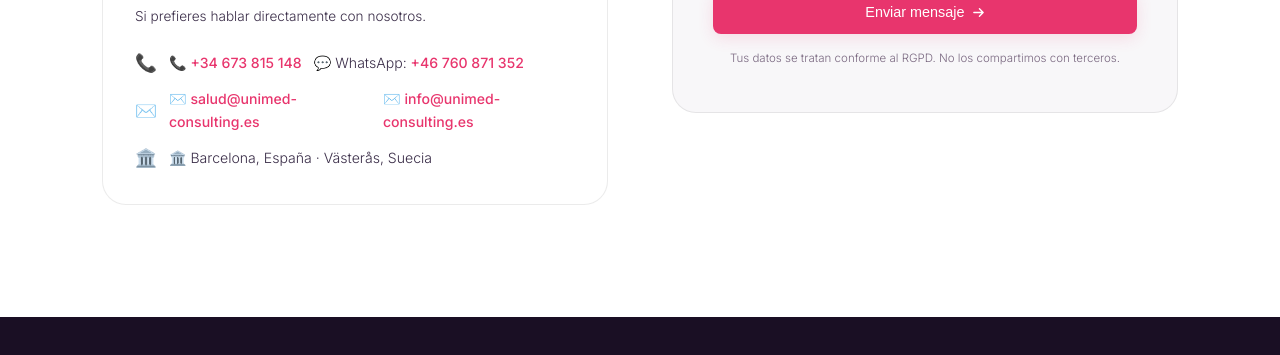
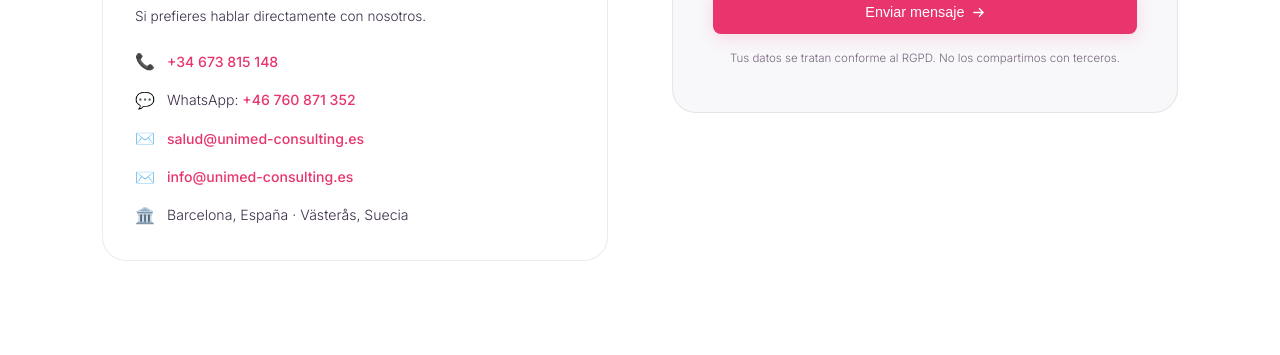
Before and after one commit to clinicaerus/unimed-web, a plain HTML site: page contacto.html in a window 1280 px wide. Shown: the part 1314-1669 px from the top of the page. Drawn offline with nearby package versions, Linux system fonts and the light colour scheme.

Commit message:
Update contacto.html

```diff
--- a/contacto.html
+++ b/contacto.html
@@ -76,9 +76,9 @@ nav{position:sticky;top:0;z-index:300;background:rgba(255,255,255,.94);backdrop-
 .btn-p:hover{background:#c82c5c;transform:translateY(-1px);box-shadow:0 8px 24px var(--rose-gl)}
 .btn-g{display:inline-flex;align-items:center;gap:.45rem;font-size:.83rem;font-weight:400;padding:.78rem 1.6rem;border-radius:var(--r);background:transparent;color:var(--ink2);border:1.5px solid var(--line);transition:all .25s var(--ease);cursor:pointer}
 .btn-g:hover{border-color:var(--rose);color:var(--rose)}
-.contact-data{display:flex;flex-direction:column;gap:.6rem;margin-top:.5rem}
+.contact-data{display:flex;flex-direction:column;gap:.75rem;margin-top:.5rem}
 .cdata{display:flex;align-items:center;gap:.75rem;font-size:.88rem;color:var(--ink2)}
-.cdata span{font-size:1.1rem}
+.cdata span{font-size:1rem;flex-shrink:0;width:20px;text-align:center}
 .cdata a{color:var(--rose);font-weight:500}
 .cdata a:hover{text-decoration:underline}
 .calendly-ph{background:var(--bg3);border:1.5px dashed var(--liner);border-radius:var(--r);padding:1.5rem;text-align:center}
@@ -180,17 +180,23 @@ Iniciar conversación — gratis
 <div class="contact-data">
   <div class="cdata">
     <span>📞</span>
-<div>📞 <a href="tel:+34673815148">+34 673 815 148</a></div>
-<div>💬 WhatsApp: <a href="https://wa.me/46760871352">+46 760 871 352</a></div>
+    <div><a href="tel:+34673815148">+34 673 815 148</a></div>
+  </div>
+  <div class="cdata">
+    <span>💬</span>
+    <div>WhatsApp: <a href="https://wa.me/46760871352">+46 760 871 352</a></div>
   </div>
   <div class="cdata">
     <span>✉️</span>
-<div>✉️ <a href="mailto:salud@unimed-consulting.es">salud@unimed-consulting.es</a></div>
-<div>✉️ <a href="mailto:info@unimed-consulting.es">info@unimed-consulting.es</a></div>
+    <div><a href="mailto:salud@unimed-consulting.es">salud@unimed-consulting.es</a></div>
+  </div>
+  <div class="cdata">
+    <span>✉️</span>
+    <div><a href="mailto:info@unimed-consulting.es">info@unimed-consulting.es</a></div>
   </div>
   <div class="cdata">
     <span>🏛️</span>
-<div>🏛️ Barcelona, España · Västerås, Suecia</div>
+    <div>Barcelona, España · Västerås, Suecia</div>
   </div>
 </div>
 </div>
```
Lines whose indentation alone changed are shown as unchanged.
